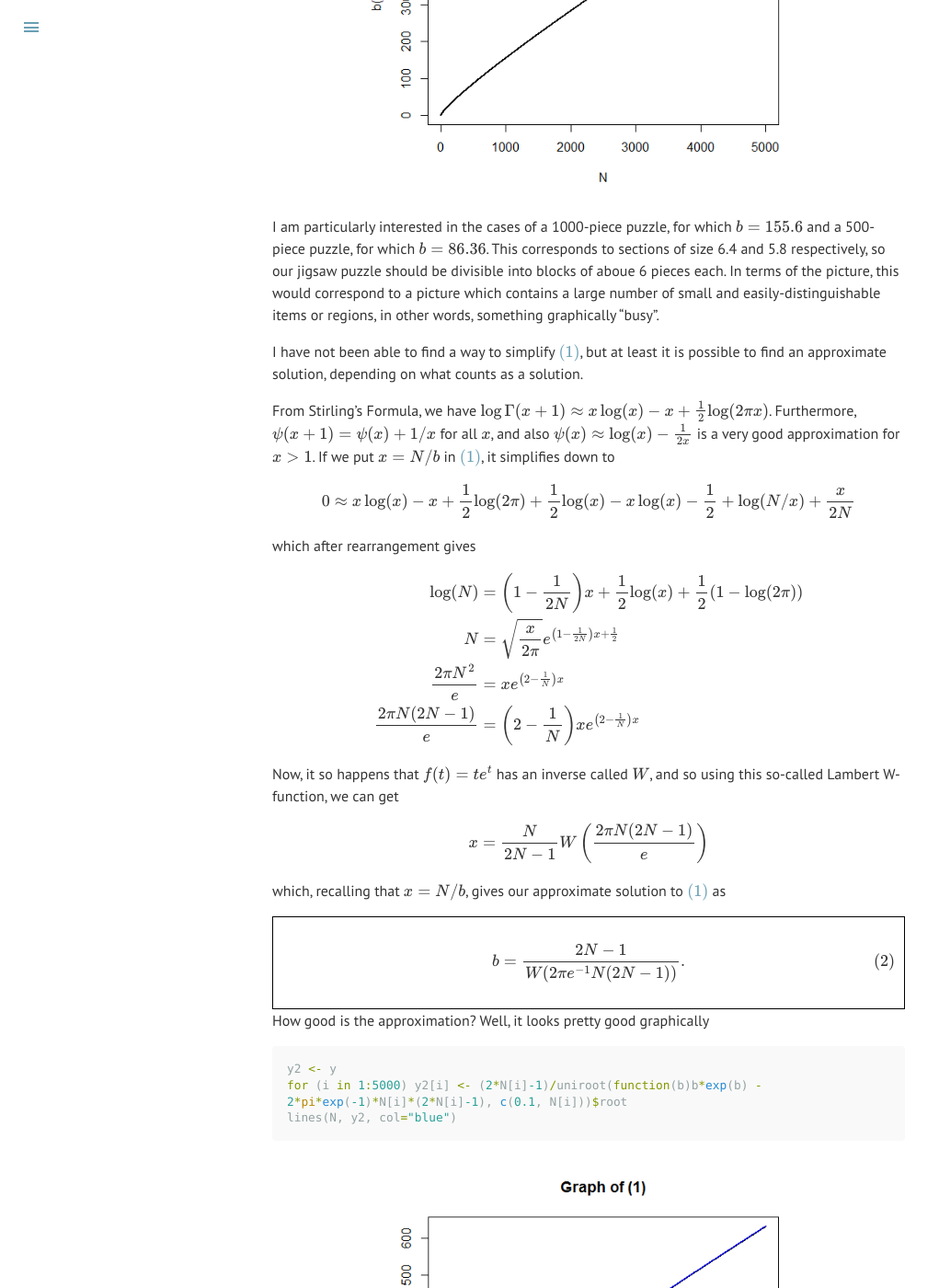
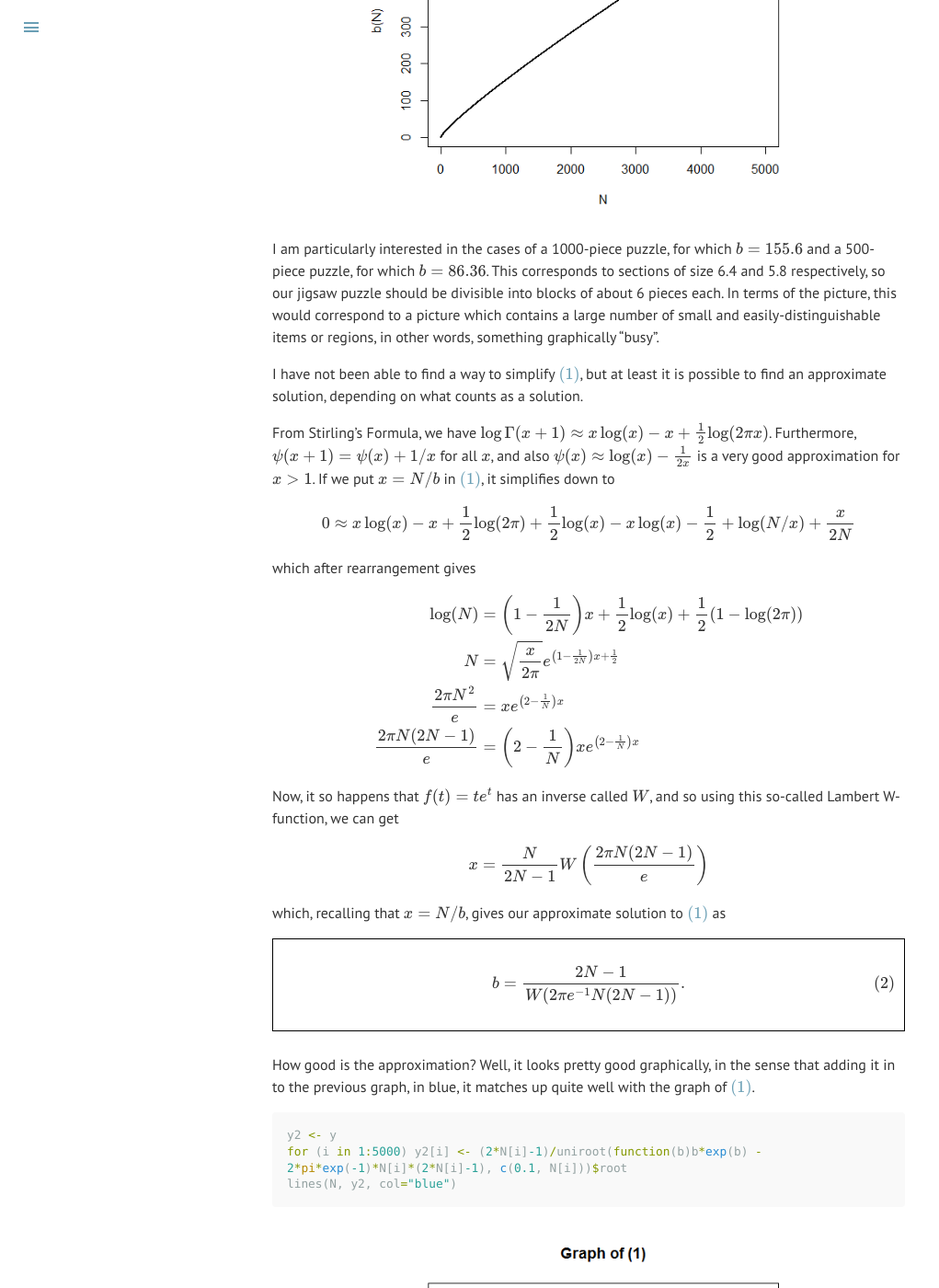
Before and after one commit to datascienceconfidential/datascienceconfidential.github.io, a Jekyll site: the page built from _posts/2018-02-07-jigsaw-equation.md, in a window 1280 px wide and 1400 px high, scrolled down 2649 px. Shown: the whole window at 92% size, without its empty margins (0-1021 px from the left). Built offline with Jekyll 4.4.1, drawn with Linux system fonts in a browser that asks for light colours; formulas are drawn with MathJax 3; comment, search, counter and statistics services are not loaded; some of the changed text lies outside the part shown.

Commit message:
minor edits

````diff
--- a/_posts/2018-02-07-jigsaw-equation.md
+++ b/_posts/2018-02-07-jigsaw-equation.md
@@ -22,9 +22,9 @@
 
 Let us ignore the geometry of the situation completely, and assume we have a jigsaw puzzle with $N$ pieces, which is divided into $b$ sections, each of which consists of $n_i$ pieces. The pieces within each section are assumed to have the same colour or pattern, and the different sections are assumed to be distinguishable from each other.
 
-The sections can be permuted among themselves in $b!$ ways, and (ignoring orientations) there are $n_i!$ ways of permuting the pieces in the $i^{th}$ section. So, altogether, the number of possible configurations (or roughly, the amount of trial and error required) is
+The sections can be permuted among themselves in $b!$ ways, and (ignoring orientations) there are $n_i!$ ways of permuting the pieces in the $i^{th}$ section. So, altogether, the number of possible configurations (or roughly, the amount of trial and error required (or <i>thermodynamic probability</i>, as I believe it is called in statistical mechanics)) is
 
-$$  \left(\prod_{i=1}^b n_i!\right) b! $$
+$$ \left(\prod_{i=1}^b n_i!\right) b! $$
 
 and we would like to minimize this, subject to the condition $\sum_{i=1}^b n_i = N$.
 
@@ -70,7 +70,7 @@
  <img src="/blog/images/2018-02/jigsaw_function_1.png" />
 </div>
 
-I am particularly interested in the cases of a 1000-piece puzzle, for which $b=155.6$ and a 500-piece puzzle, for which $b=86.36$. This corresponds to sections of size 6.4 and 5.8 respectively, so our jigsaw puzzle should be divisible into blocks of aboue 6 pieces each. In terms of the picture, this would correspond to a picture which contains a large number of small and easily-distinguishable items or regions, in other words, something graphically "busy".
+I am particularly interested in the cases of a 1000-piece puzzle, for which $b=155.6$ and a 500-piece puzzle, for which $b=86.36$. This corresponds to sections of size 6.4 and 5.8 respectively, so our jigsaw puzzle should be divisible into blocks of about 6 pieces each. In terms of the picture, this would correspond to a picture which contains a large number of small and easily-distinguishable items or regions, in other words, something graphically "busy".
 
 I have not been able to find a way to simplify $\eqref{eq:1}$, but at least it is possible to find an approximate solution, depending on what counts as a solution.
 
@@ -96,10 +96,11 @@
 which, recalling that $x=N/b$, gives our approximate solution to $\eqref{eq:1}$ as
 
 <div style="border: 1px solid black; padding:10px;">
-$$b = \frac{2N-1}{W(2\pi e^{-1} N(2N-1))}. \tag{2}\label{eq:2}$$
+$$ b = \frac{2N-1}{W(2\pi e^{-1} N(2N-1))}. \tag{2}\label{eq:2} $$
 </div>
 
-How good is the approximation? Well, it looks pretty good graphically
+<br>
+How good is the approximation? Well, it looks pretty good graphically, in the sense that adding it in to the previous graph, in blue, it matches up quite well with the graph of $\eqref{eq:1}$.
 
 ```r
 y2 <- y
````
